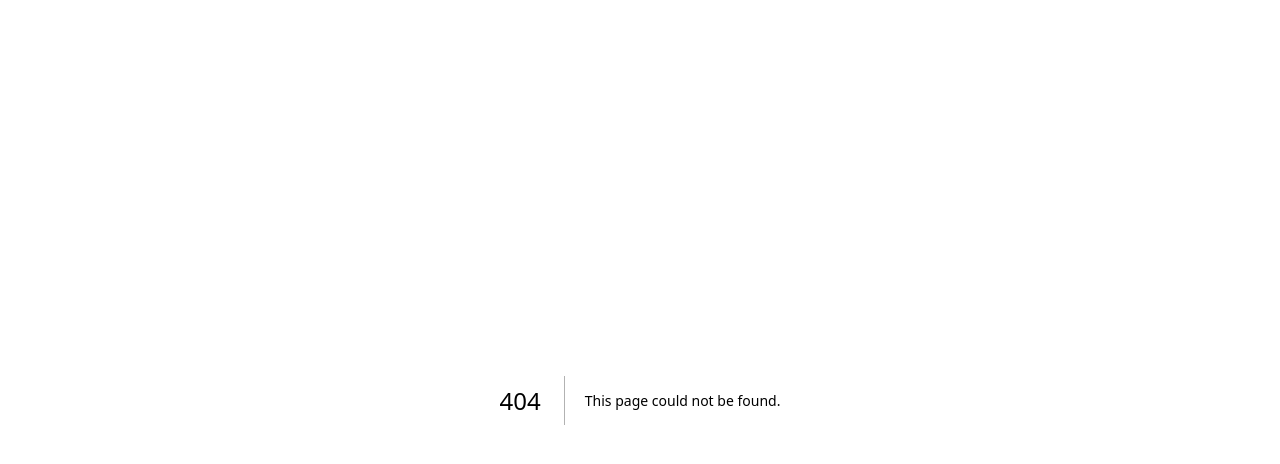
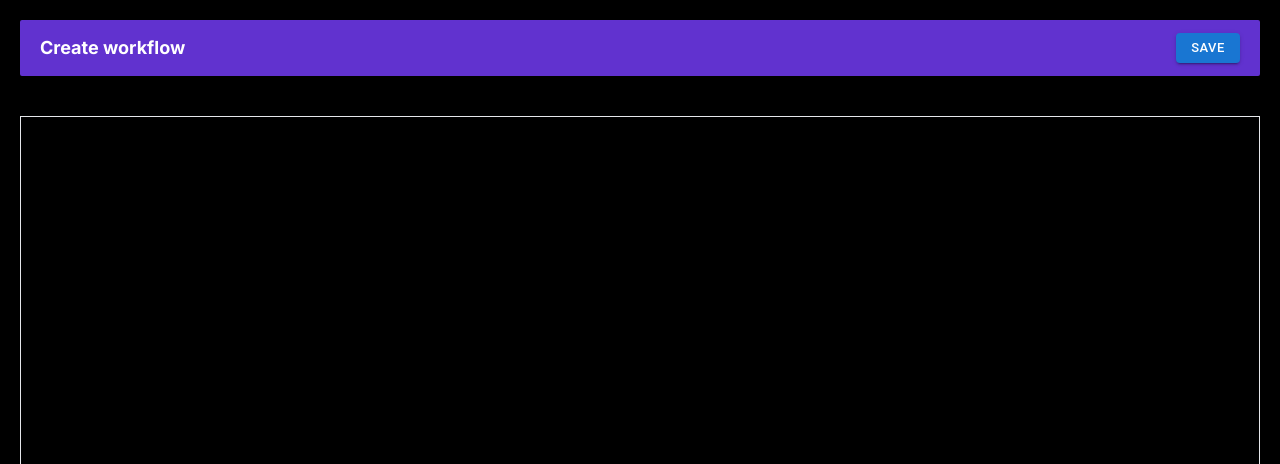
Before and after one commit to ChijiokeOrabueze/ripple, a Next.js app in the folder app/: page /create-workflow in a window 1280 px wide. Before the commit this address had no page. Shown: the top 464 px of the page. Built offline with nearby package versions, Linux system fonts and the light colour scheme.

Commit message:
feature: implemented select and input components

```diff
--- /dev/null
+++ b/app/src/app/create-workflow/page.tsx
@@ -0,0 +1,18 @@
+"use client";
+import { Button } from "@/components/button";
+import { WorkflowPage } from "@/pages/workflow";
+import { PageTemplate } from "@/templates/page-template";
+import React from "react";
+
+const Page = () => {
+  return (
+    <PageTemplate
+      pageTitle="Create workflow"
+      headerComponent={<Button onClick={() => {}}>Save</Button>}
+    >
+      <WorkflowPage />
+    </PageTemplate>
+  );
+};
+
+export default Page;
--- a/app/src/app/globals.css
+++ b/app/src/app/globals.css
@@ -11,7 +11,7 @@
   --secondary-foreground: 60 9.1% 97.8%;
 }
 
-@media (prefers-color-scheme: dark) {
+@media (prefers-color-scheme: light) {
   :root {
     --foreground-rgb: 255, 255, 255;
     --background-start-rgb: 0, 0, 0;
--- /dev/null
+++ b/app/src/components/input.tsx
@@ -0,0 +1,30 @@
+"use client";
+import React from "react";
+import Box from "@mui/material/Box";
+import TextField from "@mui/material/TextField";
+import { InputLabel } from "@mui/material";
+
+export interface InputProps {
+  value?: string;
+  label: string;
+  placeholder?: string;
+  onChange: (value: string) => void;
+}
+
+export const Input = ({ value, label, placeholder, onChange }: InputProps) => {
+  return (
+    <Box component="form" noValidate autoComplete="off">
+      <InputLabel>{label}</InputLabel>
+      <TextField
+        fullWidth
+        size="small"
+        value={value}
+        placeholder={placeholder}
+        variant="outlined"
+        onChange={(e) => {
+          onChange(e.target.value);
+        }}
+      />
+    </Box>
+  );
+};
--- /dev/null
+++ b/app/src/components/select.tsx
@@ -0,0 +1,53 @@
+"use client";
+import React from "react";
+import Box from "@mui/material/Box";
+import InputLabel from "@mui/material/InputLabel";
+import MenuItem from "@mui/material/MenuItem";
+import FormControl from "@mui/material/FormControl";
+import PrimitiveSelect, { SelectChangeEvent } from "@mui/material/Select";
+
+export type SelectOption = {
+  name: string;
+  value: string;
+};
+
+export interface SelectProps {
+  value?: SelectOption;
+  label: string;
+  placeholder?: string;
+  options: SelectOption[];
+  onChange: (value: SelectOption) => void;
+}
+
+export const Select = ({
+  value,
+  label,
+  placeholder,
+  options,
+  onChange,
+}: SelectProps) => {
+  const handleChange = (event: SelectChangeEvent) => {
+    onChange(event.target);
+  };
+
+  return (
+    <Box sx={{ minWidth: 120 }}>
+      <InputLabel>{label}</InputLabel>
+      <FormControl fullWidth>
+        <PrimitiveSelect
+          size="small"
+          value={value?.name}
+          label={label}
+          placeholder={placeholder}
+          onChange={handleChange}
+        >
+          {options.map(({ value, name }) => (
+            <MenuItem key={value} value={value}>
+              {name}
+            </MenuItem>
+          ))}
+        </PrimitiveSelect>
+      </FormControl>
+    </Box>
+  );
+};
--- a/app/src/pages/home/index.tsx
+++ b/app/src/pages/home/index.tsx
@@ -4,6 +4,7 @@ import { Table } from "@/components/table";
 import { useEffectApiCall } from "@/hooks/use-effect-api-call";
 import { PageTemplate } from "@/templates/page-template";
 import { Workflow } from "@/types/api";
+import { useRouter } from "next/navigation";
 import React, { useMemo } from "react";
 
 export const Home = () => {
@@ -13,6 +14,8 @@ export const Home = () => {
     undefined,
     []
   );
+
+  const router = useRouter();
 
   const workflows = useMemo(() => {
     if (!data) return [];
@@ -28,11 +31,7 @@ export const Home = () => {
     <PageTemplate
       pageTitle="All workflows"
       headerComponent={
-        <Button
-          onClick={() => {
-            console.log("hello");
-          }}
-        >
+        <Button onClick={() => router.push("/create-workflow")}>
           Create new workflow
         </Button>
       }
--- /dev/null
+++ b/app/src/pages/workflow/index.tsx
@@ -0,0 +1,23 @@
+import { Input } from "@/components/input";
+import { Select, SelectOption } from "@/components/select";
+import React, { useState } from "react";
+
+export const WorkflowPage = () => {
+  const [trigger, setTrigger] = useState<SelectOption>();
+  const [url, setUrl] = useState("");
+  return (
+    <div className="w-full h-full flex">
+      <div className="flex-2"></div>
+
+      <div className="h-[100vh] flex-1 border">
+        <Select
+          label="Select Trigger"
+          value={trigger}
+          options={[{ name: "trigger1", value: "56" }]}
+          onChange={(value) => setTrigger(value)}
+        />
+        <Input label="Url" value={url} onChange={(value) => setUrl(value)} />
+      </div>
+    </div>
+  );
+};
```
